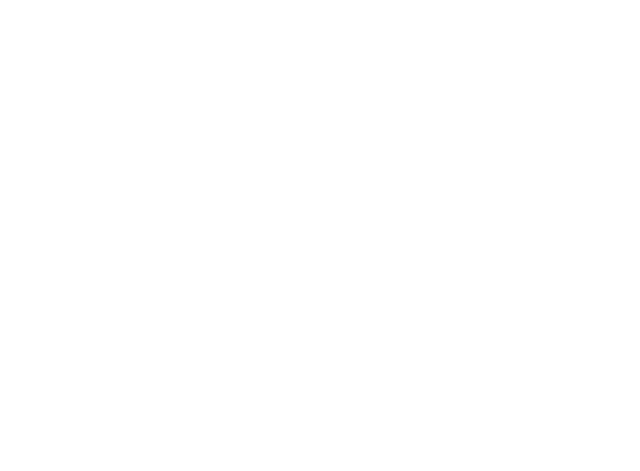
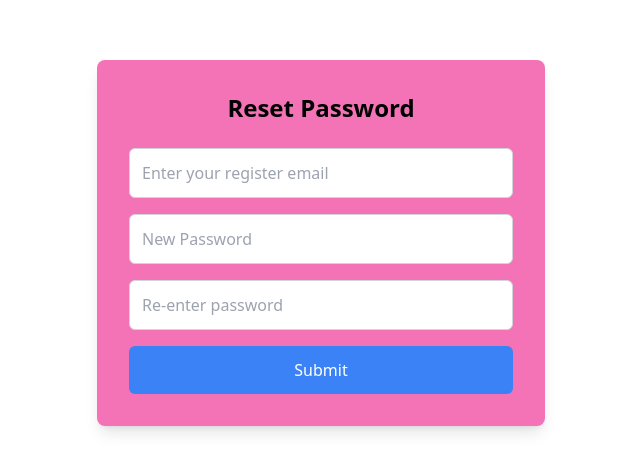
Before and after one commit to Santaravind/EmpSystem_Frontend, a React (Vite) app: page /reset in a window 1280 px wide. Before the commit this address had no page. Shown: the part 157-628 px from the top of the page, without its empty margins (319-959 px from the left). Built offline with nearby package versions, Linux system fonts and the light colour scheme.

Commit message:
Add Email send for forgot

```diff
--- a/src/App.jsx
+++ b/src/App.jsx
@@ -2,16 +2,16 @@
 import { BrowserRouter, Route, Routes,Navigate, useLocation } from 'react-router-dom';
 import './App.css'
 
-import Loginpage from './component/auth/Loginpage';
-import Registerpage from './component/auth/Registerpage';
-import Layout from './component/pages/Layout';
+import Loginpage from './component/auth/login/Loginpage';
+import Registerpage from './component/auth/login/Registerpage';
+
 import Home from './component/pages/Home';
 import EmployeeDetail from './component/pages/EmployeeDetail';
 import HrDetail from './component/pages/HrDetail';
 import Privateroute from './component/route/Privateroute';
 import Footer from './component/pages/Footer';
 import Header from './component/pages/Header';
-import Logout from './component/auth/Logout';
+import Logout from './component/auth/login/Logout';
 import Getdata from './component/pages/Getdata';
 import Holiday from './component/pages/Holiday';
 import UpdateButton from './component/pages/UpdateButton';
@@ -20,6 +20,9 @@ import FindProfile from './component/pages/FindProfile';
 import HumanResources from './component/pages/HumanResources';
 import EmailSender from './component/pages/EmailSender';
 import { Toaster } from 'react-hot-toast'
+import ForgotEmail from './component/auth/forgotpassword/ForgotEmail';
+import EnterOtp from './component/auth/forgotpassword/EnterOtp';
+import ResetPassword from './component/auth/forgotpassword/ResetPassword';
 
 function App() {
 
@@ -37,6 +40,10 @@ function App() {
       {/* Public Routes */}
       <Route path="/" element={<Loginpage />} />
         <Route path="/register" element={<Registerpage />} />
+        <Route path="/foremail" element={< ForgotEmail/>} />
+        <Route path="/otp" element={<EnterOtp/>} />
+        <Route path="/reset" element={<ResetPassword/>} />
+
 
            <Route path='/home' element={
             <Privateroute>
--- /dev/null
+++ b/src/component/auth/forgotpassword/EnterOtp.jsx
@@ -0,0 +1,53 @@
+import React from 'react'
+import { useNavigate } from 'react-router-dom';
+
+function EnterOtp() {
+
+    const navigate= useNavigate();
+
+    const handleSubmit=(e)=>{
+        e.preventDefault();
+        navigate("/reset")
+
+
+
+      }
+      return (
+
+          <div className="flex justify-center items-center h-screen ">
+
+          <div className=" bg-pink-400 p-8 rounded-lg shadow-lg w-full max-w-md">
+            <h2 className="text-2xl font-bold text-center mb-6">Enter OTP</h2>
+            <form onSubmit={handleSubmit}>
+              <div className="mb-4">
+                <input
+                  type="email"
+                  placeholder="Enter your register email"
+
+                  className="w-full p-3 border border-gray-300 rounded-md focus:outline-none focus:ring-2 focus:ring-blue-500"
+                />
+              </div>
+              <div className="mb-4">
+            <input
+              type="number"
+              placeholder="Enter otp "
+
+              className="w-full p-3 border border-gray-300 rounded-md focus:outline-none focus:ring-2 focus:ring-blue-500"
+            />
+          </div>
+              <button
+                type="submit"
+                className="w-full py-3 bg-blue-500 text-white rounded-md hover:bg-blue-600 focus:outline-none focus:ring-2 focus:ring-blue-400"
+              >
+                Submit
+              </button>
+
+            </form>
+
+             </div>
+
+        </div>
+  )
+}
+
+export default EnterOtp
--- /dev/null
+++ b/src/component/auth/forgotpassword/ForgotEmail.jsx
@@ -0,0 +1,78 @@
+import axios from 'axios';
+import React, { useState } from 'react'
+import toast from 'react-hot-toast';
+import { Navigate, useNavigate } from 'react-router-dom';
+
+function ForgotEmail() {
+   const navigate= useNavigate();
+   const [error,setError]=useState(null);
+   const [email, setEmail] = useState("");
+
+  const handleSubmit= async (e)=>{
+    e.preventDefault();
+
+    if (!email) {
+     toast.success("Please enter your registered email.");
+      return;
+    }
+
+   try {
+
+     const response= await axios.post(`http://localhost:8080/forgotpassword/verifyMail/${email}`);
+
+    // console.log(email);
+
+     setEmail('');
+
+     if (response.status === 200) {
+        toast.success("Email sent for varification !!!")
+      navigate("/otp");
+    }    else {
+      setError("Error sending verification email. Please try again.");
+    }
+
+   } catch (err) {
+    if(err.response.status===403){
+      toast.error("Email not register !!!")
+      toast.error("Give me valid email !!!")
+
+    }
+    setError("Found some error !!!")
+
+   }
+
+  }
+  return (
+
+      <div className="flex justify-center items-center h-screen ">
+
+      <div className=" bg-pink-400 p-8 rounded-lg shadow-lg w-full max-w-md">
+        <h2 className="text-2xl font-bold text-center mb-6">Forgot Password</h2>
+        <form onSubmit={handleSubmit}>
+          <div className="mb-4">
+            <input
+              type="email"
+              placeholder="Enter your register email"
+              value={email}
+              onChange={(e) => setEmail(e.target.value)}
+              className="w-full p-3 border border-gray-300 rounded-md focus:outline-none focus:ring-2 focus:ring-blue-500"
+            />
+          </div>
+
+
+          <button
+            type="submit"
+            className="w-full py-3 bg-blue-500 text-white rounded-md hover:bg-blue-600 focus:outline-none focus:ring-2 focus:ring-blue-400"
+          >
+            Submit
+          </button>
+
+        </form>
+
+         </div>
+
+    </div>
+  )
+}
+
+export default ForgotEmail
--- /dev/null
+++ b/src/component/auth/forgotpassword/ResetPassword.jsx
@@ -0,0 +1,61 @@
+import React, { useState } from 'react'
+import { useNavigate } from 'react-router-dom';
+
+function ResetPassword() {
+
+    const navigate= useNavigate();
+    const handleSubmit=(e)=>{
+        e.preventDefault();
+        navigate("/")
+
+      }
+
+
+      return (
+
+          <div className="flex justify-center items-center h-screen ">
+
+          <div className=" bg-pink-400 p-8 rounded-lg shadow-lg w-full max-w-md">
+            <h2 className="text-2xl font-bold text-center mb-6">Reset Password</h2>
+            <form onSubmit={handleSubmit}>
+              <div className="mb-4">
+                <input
+                  type="email"
+                  placeholder="Enter your register email"
+
+                  className="w-full p-3 border border-gray-300 rounded-md focus:outline-none focus:ring-2 focus:ring-blue-500"
+                />
+              </div>
+              <div className="mb-4">
+            <input
+              type="number"
+              placeholder="New Password "
+
+              className="w-full p-3 border border-gray-300 rounded-md focus:outline-none focus:ring-2 focus:ring-blue-500"
+            />
+          </div>
+          <div className="mb-4">
+            <input
+              type='number'
+              placeholder="Re-enter password "
+
+              className="w-full p-3 border border-gray-300 rounded-md focus:outline-none focus:ring-2 focus:ring-blue-500"
+            />
+            </div>
+
+              <button
+                type="submit"
+                className="w-full py-3 bg-blue-500 text-white rounded-md hover:bg-blue-600 focus:outline-none focus:ring-2 focus:ring-blue-400"
+              >
+                Submit
+              </button>
+
+            </form>
+
+             </div>
+
+        </div>
+  )
+}
+
+export default ResetPassword
--- a/src/component/auth/Loginpage.jsx
+++ b/src/component/auth/login/Loginpage.jsx
@@ -32,6 +32,7 @@ function Loginpage() {
       } else {
 
         setError("Login failed. Please try again.");
+
       }
 
     } catch (err) {
@@ -73,6 +74,8 @@ function Loginpage() {
 
       </form>
       {error && <p className="text-red-500 text-center mt-4">{error}</p>}
+      { !email||error&& <h2 className='m-0.5'> Forgot Password, <Link to="/foremail" className=' m-0.5 text-blue-500 underline hover:text-blue-800' > Forgot</Link></h2>
+        }
        </div>
 
   </div>
--- a/src/component/auth/Registerpage.jsx
+++ b/src/component/auth/login/Registerpage.jsx
@@ -36,7 +36,7 @@ function Registerpage() {
          //naviget to login
          navigate("/");
 
-        console.log(formData);
+       // console.log(formData);
 
           // Handle success
           setSuccessMessage("Registration successful! Please login.");
--- a/src/component/pages/Header.jsx
+++ b/src/component/pages/Header.jsx
@@ -155,6 +155,24 @@ function Header() {
                 >
                 Logout
                 </Link>
+                <Link
+                  to="/foremail"
+                  style={{ display: "none" }}
+                  >
+                 ForgotEmail
+                </Link>
+                <Link
+                  to="/otp"
+                  style={{ display: "none" }}
+                  >
+                 Otp
+                </Link>
+                <Link
+                  to="/reset"
+                  style={{ display: "none" }}
+                  >
+
+                </Link>
               </div>
             )}
           </div>
```
Also changed, not shown: src/component/auth/login/Logout.jsx (renamed from src/component/auth/Logout.jsx).
